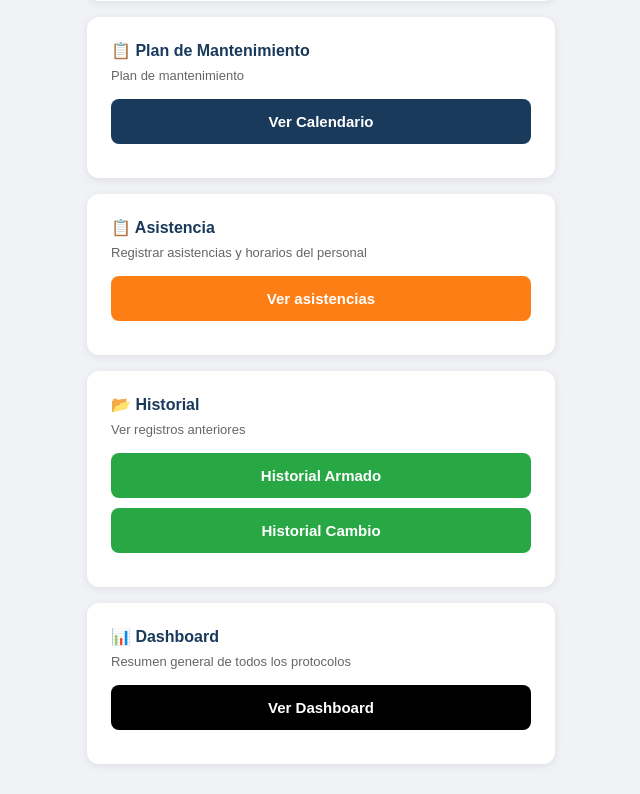
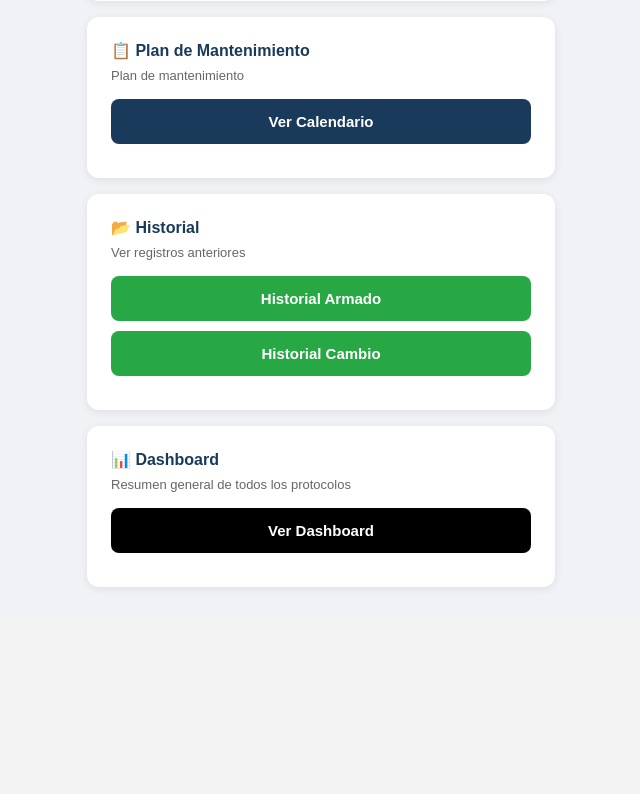
Before and after one commit to asistenciametsofs/protocolo-app, a Flask app: page /mantenimiento in a window 1280 px wide. Shown: the part 1484-2278 px from the top of the page, without its empty margins (319-959 px from the left). After the commit the page ends 2073 px from the top, so only its background shows below. Run offline with Flask 3, Linux system fonts and the light colour scheme; some libraries are stand-ins or nearby versions.

```diff
--- a/templates/index.html
+++ b/templates/index.html
@@ -91,12 +91,6 @@
         </div>
 
         <div class="card">
-            <h2>📋 Asistencia</h2>
-            <p>Registrar asistencias y horarios del personal</p>
-            <a href="/asistencia" class="btn btn-orange">Ver asistencias</a>
-        </div>
-
-        <div class="card">
             <h2>📂 Historial</h2>
             <p>Ver registros anteriores</p>
             <a href="/historial/armado" class="btn btn-green">Historial Armado</a>
```
